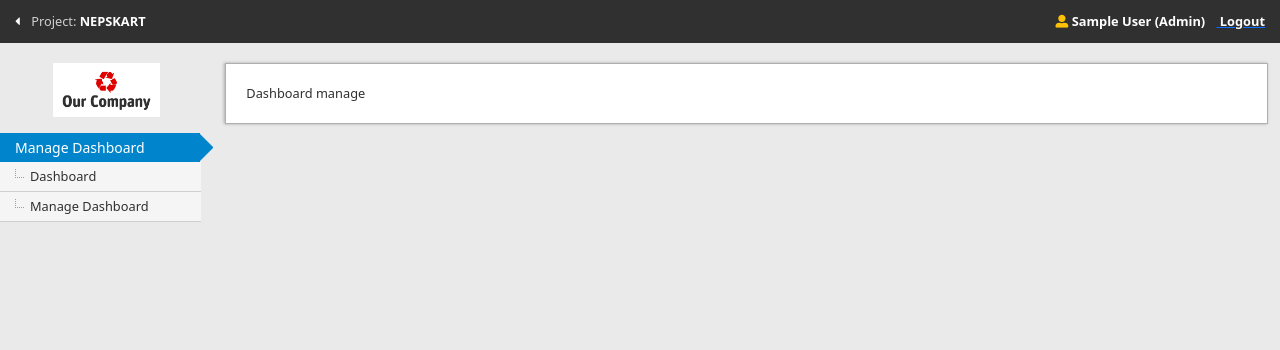
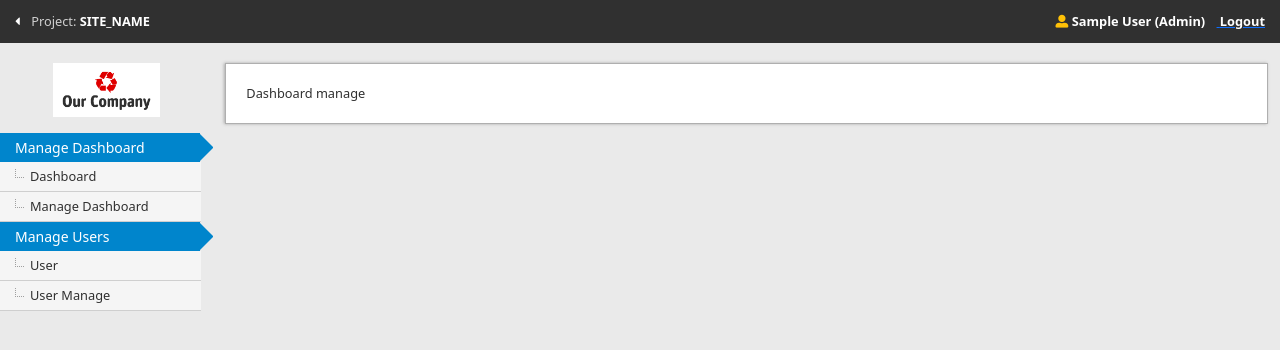
Before and after one commit to shashankNb/SNKSlim, a PHP site: page /SNKSlim/adminPan3l/ in a window 1280 px wide. Shown: the top 350 px of the page. Run offline with PHP 8.4, Linux system fonts and the light colour scheme; the visitor is signed in with stand-in values (Sample User, id 1); tables that the repository leaves empty or names only in its code hold one stand-in row (values such as "Sample post"); some libraries are stand-ins or nearby versions.

Commit message:
Some changes for frontend

```diff
--- a/adminPan3l/partials/sidebar.php
+++ b/adminPan3l/partials/sidebar.php
@@ -8,5 +8,11 @@
             <li><a href="<?php echo BASE_URL .'?pg=dashboard' ?>">Dashboard</a></li>
             <li><a href="<?php echo BASE_URL .'?pg=dashboardManage' ?>">Manage Dashboard</a></li>
         </ul>
+
+        <a data-bs-toggle="collapse" href="#collapseUser" role="button" aria-expanded="true" aria-controls="collapseUser">Manage Users</a>
+        <ul class="collapse show" id="collapseUser">
+            <li><a href="<?php echo BASE_URL .'?pg=user' ?>">User</a></li>
+            <li><a href="<?php echo BASE_URL .'?pg=userManage' ?>">User Manage</a></li>
+        </ul>
     </li>
 </ul>
--- a/index.php
+++ b/index.php
@@ -2,7 +2,7 @@
 
 require_once "main.php";
 
-switch(ADMIN_ONLY) {
+switch (ADMIN_ONLY) {
     case true:
         $obj->redirect(BASE_URL);
         break;
--- a/routes.php
+++ b/routes.php
@@ -6,6 +6,10 @@ $slug = $objSlug->send_slug();
 $slug_url = $slug == "" ? '' : (is_array($slug) ? $slug['id'] : $slug);
 if ($slug_url == '' || !isset($slug_url) || $slug_url == 'home') {
     include_once "views/home.php";
+} elseif ($obj->select('tbl_users', 'slug', $slug_url, 'status')->rowCount()) {
+    $da = $obj->select('tbl_users', 'slug', $slug_url, 'status');
+    $data = $da->fetch(PDO::FETCH_OBJ);
+    include "users.php";
 } else {
     include_once "views/404.php";
 }
```
